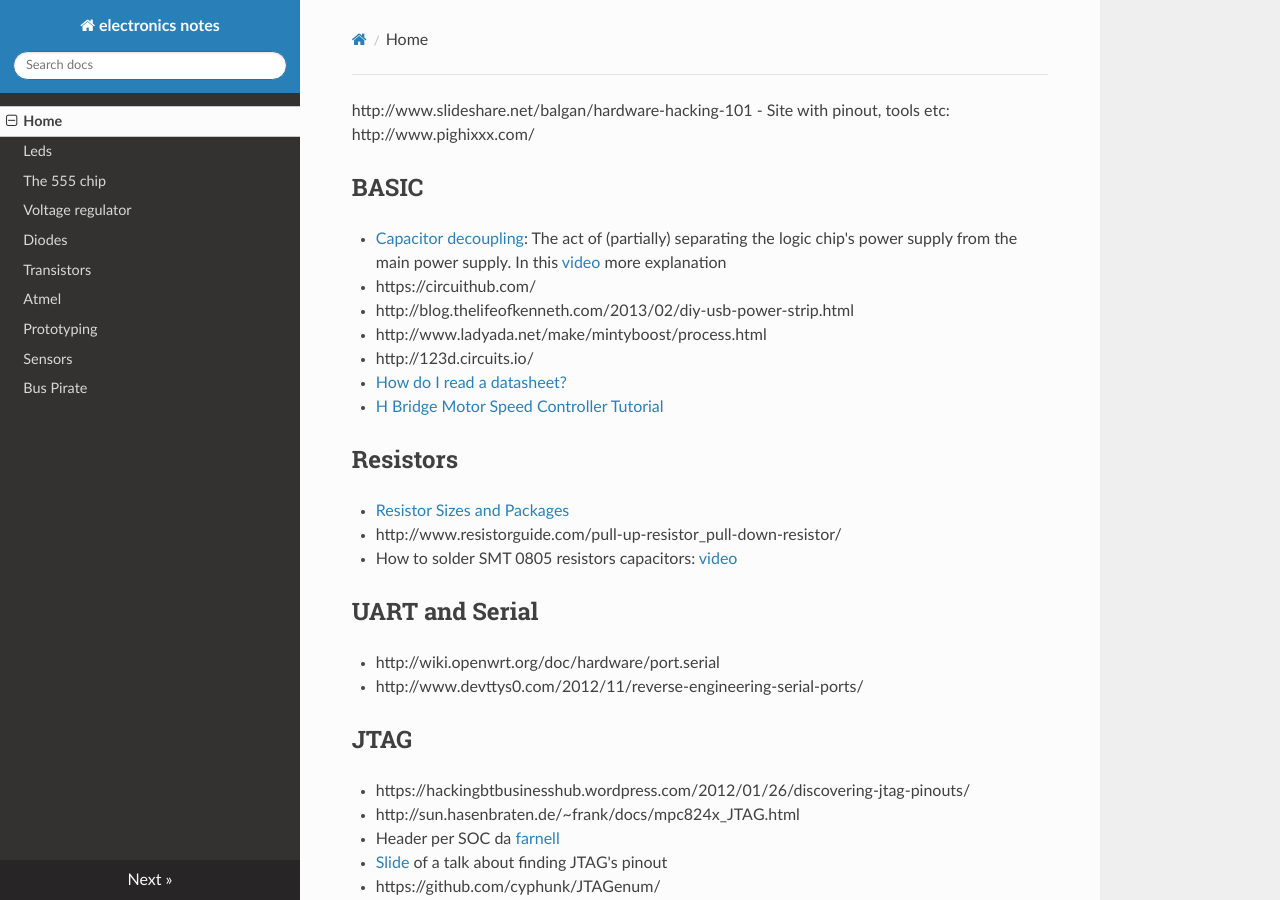
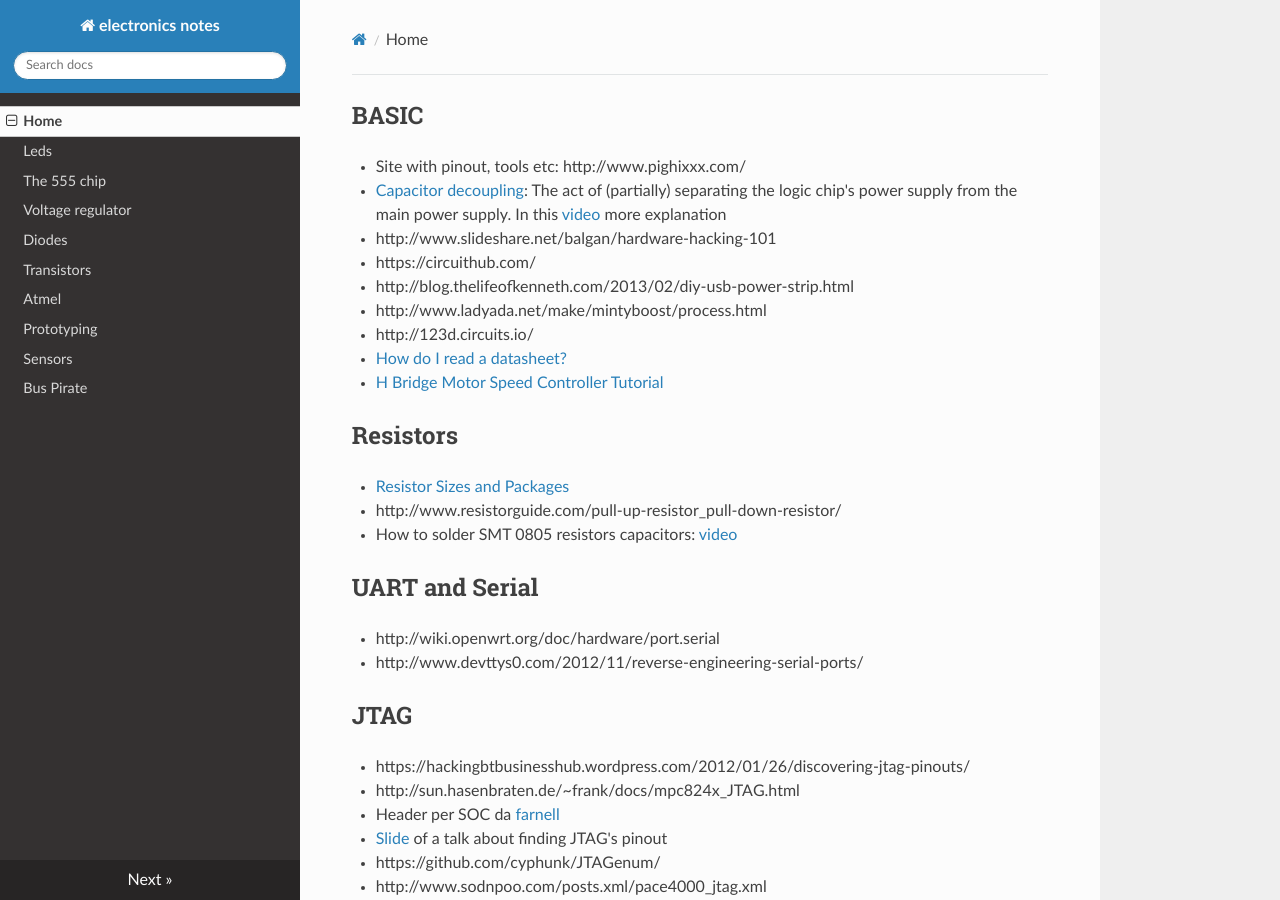
Before and after one commit to gipi/electronics-notes, an MkDocs documentation site: the page built from docs/index.md, in a window 1280 px wide and 900 px high. Built offline with MkDocs 1.6.1, drawn with Linux system fonts in a browser that asks for light colours; nearby versions of some CDN libraries; old or Windows-style settings are respelled for this version of MkDocs.

Commit message:
Move links.

```diff
--- a/docs/index.md
+++ b/docs/index.md
@@ -1,11 +1,11 @@
 
-http://www.slideshare.net/balgan/hardware-hacking-101
- - Site with pinout, tools etc: http://www.pighixxx.com/
 
 BASIC
 -----
 
+ - Site with pinout, tools etc: http://www.pighixxx.com/
  - [Capacitor decoupling](http://www.vagrearg.org/content/decoupling): The act of (partially) separating the logic chip's power supply from the main power supply. In this [video](https://www.youtube.com/watch?v=jz1IHapsrdk) more explanation
+ - http://www.slideshare.net/balgan/hardware-hacking-101
  - https://circuithub.com/
  - http://blog.thelifeofkenneth.com/2013/02/diy-usb-power-strip.html
  - http://www.ladyada.net/make/mintyboost/process.html
```
